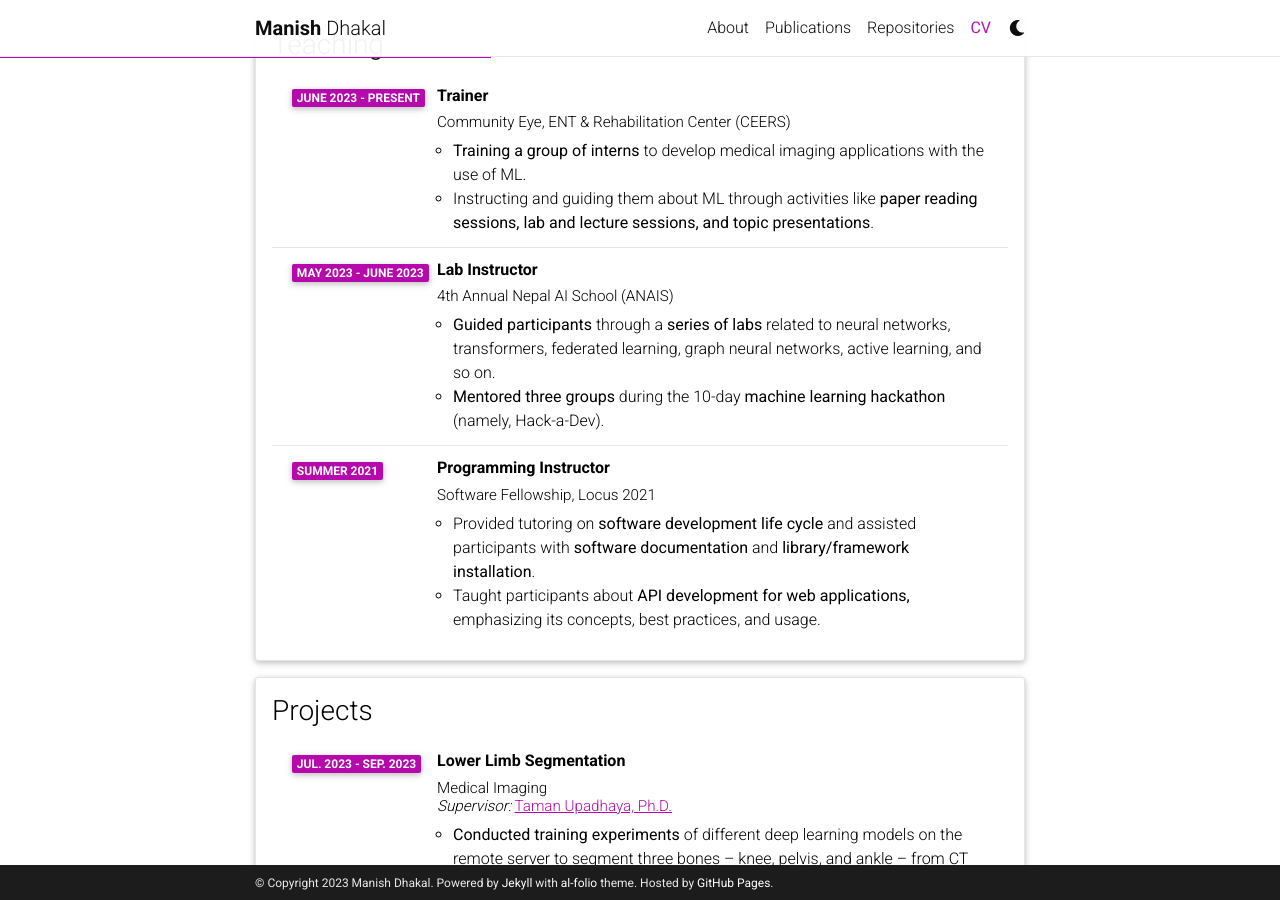
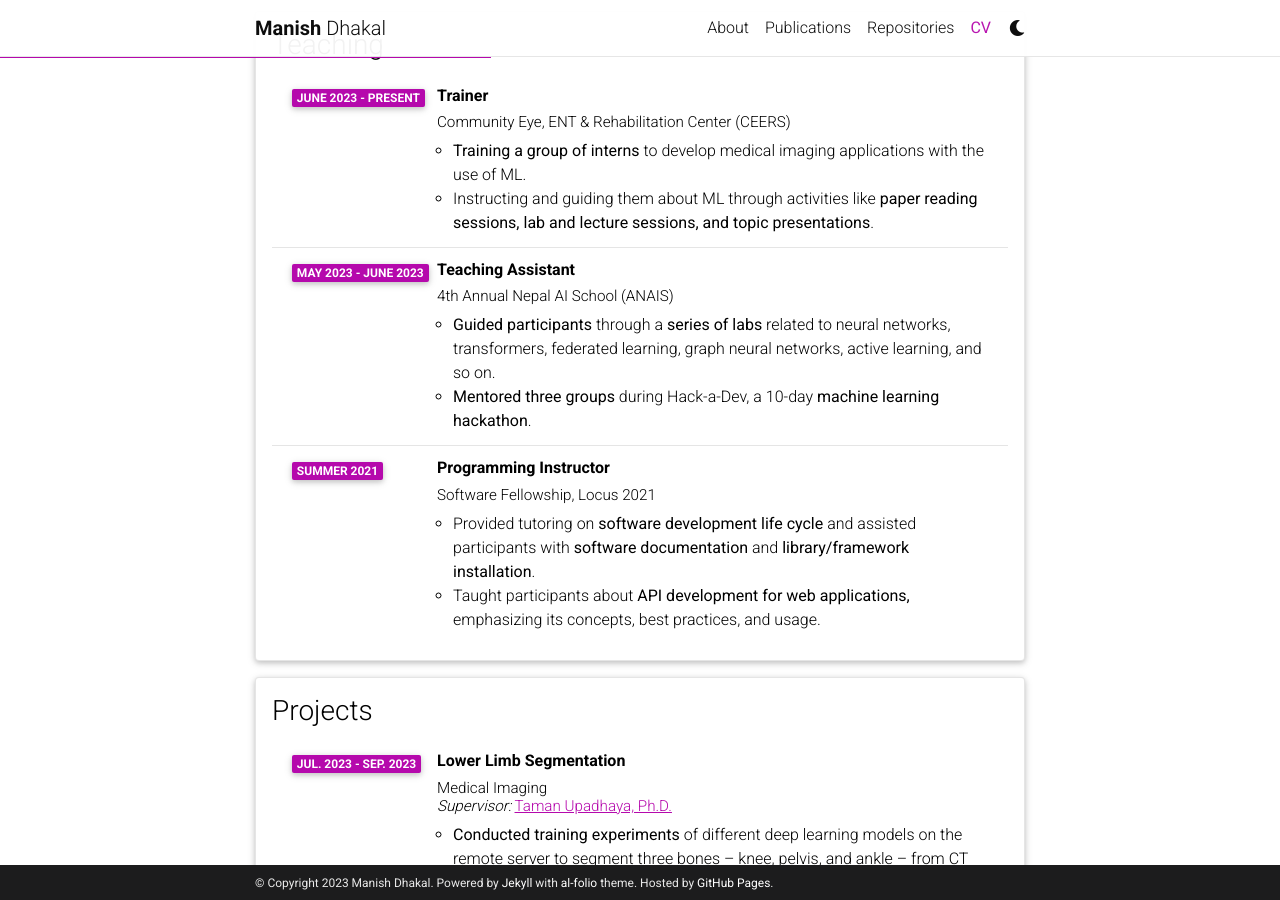
Before and after one commit to manishdhakal/manishdhakal.github.io_old, a Jekyll site: the page built from _pages/cv.md, in a window 1280 px wide and 900 px high, scrolled down 1649 px. Built offline with Jekyll 4.4.1, drawn with Linux system fonts in a browser that asks for light colours; comment, search, counter and statistics services are not loaded; a style sheet for code colours, icons or effects is not loaded.

Commit message:
update: cv contents in html

```diff
--- a/_data/cv.yml
+++ b/_data/cv.yml
@@ -88,12 +88,12 @@
         - <b>Training a group of interns</b> to develop medical imaging applications with the use of ML.
         - Instructing and guiding them about ML through activities like <b>paper reading sessions, lab and lecture sessions, and topic presentations</b>.
 
-    - title: Lab Instructor
+    - title: Teaching Assistant
       institution: 4th Annual Nepal AI School (ANAIS)
       year: May 2023 - June 2023
       description:
         - <b>Guided participants</b> through a <b>series of labs</b> related to neural networks, transformers, federated learning, graph neural networks, active learning, and so on.
-        - <b>Mentored three groups</b> during the 10-day <b>machine learning hackathon</b> (namely, Hack-a-Dev).
+        - <b>Mentored three groups</b> during Hack-a-Dev, a 10-day <b>machine learning hackathon</b>.
 
     - title: Programming Instructor
       institution: Software Fellowship, Locus 2021
```
